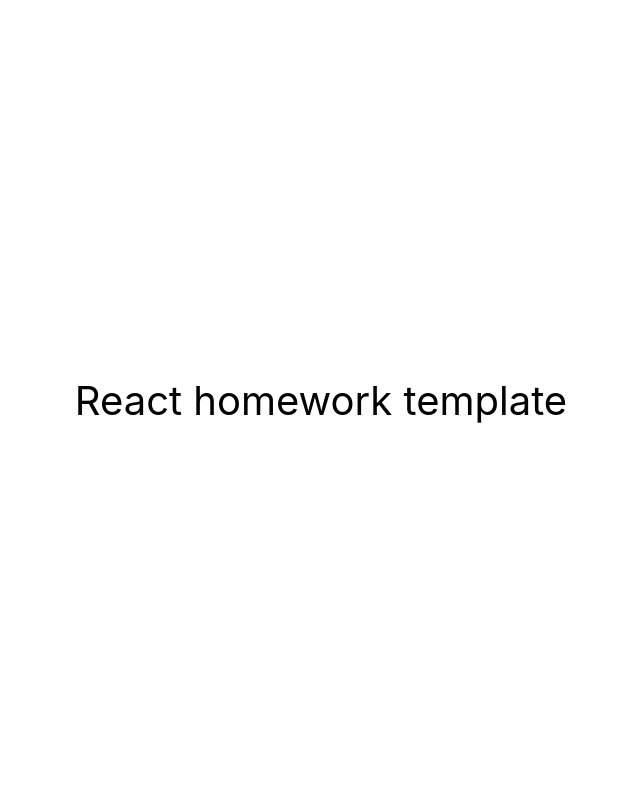
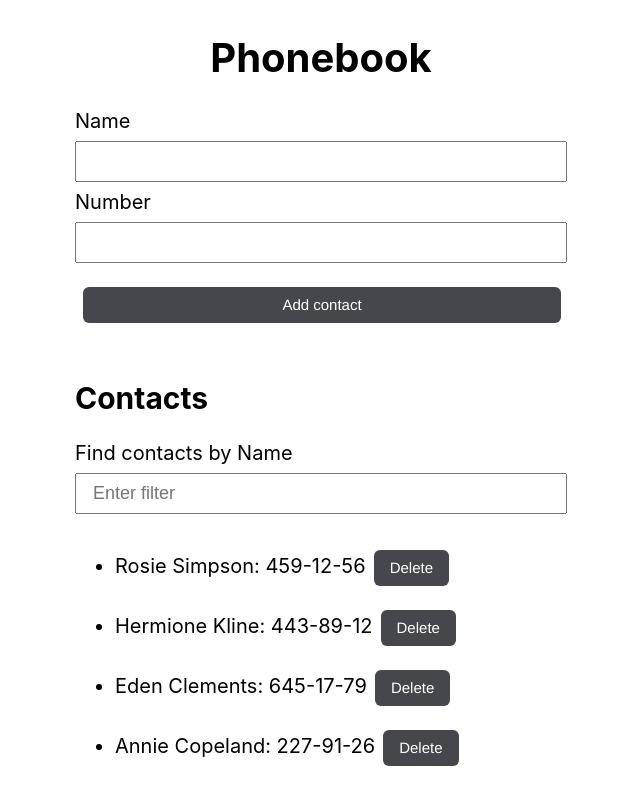
Before and after one commit to Pticeron/goit-react-hw-07-phonebook, a React (Create React App) app: page / in a window 1280 px wide. Shown: the whole page, without its empty margins (319-959 px from the left). Built offline with nearby package versions, Linux system fonts and the light colour scheme.

Commit message:
додає стартові файли

```diff
--- a/src/components/App.jsx
+++ b/src/components/App.jsx
@@ -1,16 +1,34 @@
+import { ContactForm } from './ContactForm/ContactForm';
+import { ContactList } from './ContactList/ContactList';
+import { Filter } from './Filter/Filter';
+import { getContacts } from 'redux/contactsSlice';
+import { useSelector } from 'react-redux';
+
 export const App = () => {
+  const contacts = useSelector(getContacts);
   return (
     <div
       style={{
         height: '100vh',
         display: 'flex',
+        flexDirection: 'column',
         justifyContent: 'center',
         alignItems: 'center',
-        fontSize: 40,
-        color: '#010101'
+        fontSize: 20,
+        color: '#010101',
       }}
     >
-      React homework template
+      <h1>Phonebook</h1>
+      <ContactForm />
+      {contacts.length ? (
+        <div>
+          <h2> Contacts</h2>
+          <Filter />
+          <ContactList />
+        </div>
+      ) : (
+        <h2>No any contacts</h2>
+      )}
     </div>
   );
 };
--- /dev/null
+++ b/src/components/ContactForm/ContactForm.jsx
@@ -0,0 +1,66 @@
+import css from './ContactForm.module.css';
+import { useDispatch, useSelector } from 'react-redux';
+import { addContact, getContacts } from 'redux/contactsSlice';
+import { Formik, Form, Field, ErrorMessage } from 'formik';
+
+export const ContactForm = () => {
+  const dispatch = useDispatch();
+  const contacts = useSelector(getContacts);
+
+  const formData = data => {
+    const equalName = contacts.find(
+      el => el.name.toLowerCase() === data.name.toLowerCase()
+    );
+    const equalNumber = contacts.find(
+      el => el.number.toLowerCase() === data.number.toLowerCase()
+    );
+
+    if (equalName)
+      return alert(`This name ${equalName.name} is already in contacts.`);
+    if (equalNumber)
+      return alert(
+        `This number ${equalNumber.number} is already in contacts and belongs to ${equalNumber.name}.`
+      );
+
+    dispatch(addContact(data));
+  };
+
+  const handleSubmit = (values, action) => {
+    formData(values);
+    action.resetForm();
+  };
+
+  return (
+    <Formik initialValues={{ name:'', number:'' }} onSubmit={handleSubmit}>
+      <Form className={css.form}>
+        <label className={css.formLabel}>
+          Name
+          <Field
+            type="text"
+            name="name"
+            pattern="^[a-zA-Zа-яА-Я]+(([' -][a-zA-Zа-яА-Я ])?[a-zA-Zа-яА-Я]*)*$"
+            title="Name may contain only letters, apostrophe, dash and spaces. For example Adrian, Jacob Mercer, Charles de Batz de Castelmore d'Artagnan"
+            required
+            className={css.formName}
+          />
+          <ErrorMessage name="name" component="div" />
+        </label>
+        <label className={css.formLabel}>
+          Number
+          <Field
+            type="tel"
+            name="number"
+            pattern="\+?\d{1,4}?[-.\s]?\(?\d{1,3}?\)?[-.\s]?\d{1,4}[-.\s]?\d{1,4}[-.\s]?\d{1,9}"
+            title="Phone number must be digits and can contain spaces, dashes, parentheses and can start with +"
+            required
+            className={css.formName}
+          />
+        </label>
+        <ErrorMessage name="number" component="div" />
+        <button type="submit" className={css.formBtn}>
+          Add contact
+        </button>
+      </Form>
+    </Formik>
+  );
+};
--- /dev/null
+++ b/src/components/ContactForm/ContactForm.module.css
@@ -0,0 +1,40 @@
+.form {
+    display: flex;
+    flex-direction: column;
+}
+
+.formName,
+.formNumber {
+    display: flex;
+    flex-direction: column;
+    margin: 0.5rem auto;
+    align-items: center;
+    font-size: large;
+    text-align: left;
+    padding: 0.5rem 15rem 0.5rem 1rem;
+}
+
+.formBtn {
+    margin-top: 1rem;
+    margin-bottom: 2rem;
+    background-color: rgba(23, 26, 32, 0.8);
+    border: none;
+    border-radius: 6px;
+    color: #fff;
+    flex-grow: 1;
+    font-family: SFProText-Regular, Helvetica, Arial, sans-serif;
+    font-size: 15px;
+    height: 36px;
+    line-height: 20px;
+    margin-left: 8px;
+    margin-right: 6px;
+    min-width: 185px;
+    padding: 0 16px 0 16px;
+    color: white;
+    cursor: pointer;
+}
+
+.formBtn:hover {
+    background-color: rgba(23, 26, 32, 1);
+    cursor: pointer;
+}
--- /dev/null
+++ b/src/components/ContactList/ContactList.jsx
@@ -0,0 +1,38 @@
+import { useDispatch, useSelector } from 'react-redux';
+import { deleteContact, getContacts } from 'redux/contactsSlice';
+import { getFilter } from 'redux/filterSlice';
+import css from './ContactList.module.css';
+
+export const ContactList = () => {
+  const dispatch = useDispatch();
+  const contacts = useSelector(getContacts);
+  const filterValue = useSelector(getFilter).toLowerCase();
+
+  const getVisibleContacts = () => {
+    return contacts.filter(contact =>
+      contact.name.toLowerCase().includes(filterValue)
+    );
+  };
+
+  const onDeleteContact = e => {
+    dispatch(deleteContact(e));
+  };
+
+  return (
+    <div className={css.wraperContactList}>
+      <ul className={css.conactList}>
+        {getVisibleContacts().map(({ id, name, number }) => (
+          <li key={id} className={css.contactListItem}>
+          {name}: {number}
+            <button
+              type="button"
+              className={css.contactListItemBtn}
+              onClick={() => onDeleteContact(id)}>
+              Delete
+            </button>
+          </li>
+        ))}
+      </ul>
+    </div>
+  );
+};
--- /dev/null
+++ b/src/components/ContactList/ContactList.module.css
@@ -0,0 +1,30 @@
+.contactListItemBtn {
+  margin-top: 1rem;
+  margin-bottom: 0.5rem;
+  align-items: right;
+  background-color: rgba(23, 26, 32, 0.8);
+  border: none;
+  border-radius: 6px;
+  color: #fff;
+  flex-grow: 1;
+  font-family: SFProText-Regular, Helvetica, Arial, sans-serif;
+  font-size: 15px;
+  height: 36px;
+  line-height: 20px;
+  margin-left: 8px;
+  margin-right: 6px;
+  min-width: 50px;
+  padding: 0 16px 0 16px;
+  color: white;
+  cursor: pointer;
+}
+
+.contactListItemBtn:hover {
+  background-color: rgba(23, 26, 32, 1);
+  cursor: pointer;
+}
+
+.text {
+  display: inline-block;
+  min-width: 230px;
+}
--- /dev/null
+++ b/src/components/Filter/Filter.jsx
@@ -0,0 +1,28 @@
+import { useDispatch } from 'react-redux';
+import { setFilter } from 'redux/filterSlice';
+import debounce from 'lodash.debounce';
+import css from './Filter.module.css';
+
+export const Filter = () => {
+  const dispatch = useDispatch();
+
+  const onChange = e => {
+    const value = e.target.value.toLowerCase();
+    dispatch(setFilter(value));
+  };
+
+  const delayedOnChange = debounce(onChange, 300);
+
+  return (
+    <div>
+      <label className={css.filterLabel}>Find contacts by Name </label>
+      <input
+        className={css.filterName}
+        type="text"
+        name="filter"
+        placeholder="Enter filter"
+        onChange={delayedOnChange}
+      />
+    </div>
+  );
+};
--- /dev/null
+++ b/src/components/Filter/Filter.module.css
@@ -0,0 +1,9 @@
+.filterName {
+  display: flex;
+  flex-direction: column;
+  margin: 0.5rem auto 1rem;
+  align-items: center;
+  font-size: large;
+  text-align: left;
+  padding: 0.5rem 15rem 0.5rem 1rem;
+}
--- a/src/index.js
+++ b/src/index.js
@@ -1,10 +1,17 @@
 import React from 'react';
+import { Provider } from 'react-redux';
 import ReactDOM from 'react-dom/client';
 import { App } from 'components/App';
+import { persistor, store } from 'redux/store';
+import { PersistGate } from 'redux-persist/integration/react';
 import './index.css';
 
 ReactDOM.createRoot(document.getElementById('root')).render(
   <React.StrictMode>
-    <App />
+    <Provider store={store}>
+      <PersistGate loading={null} persistor={persistor}>
+        <App />
+      </PersistGate>
+    </Provider>
   </React.StrictMode>
 );
--- /dev/null
+++ b/src/redux/contactsSlice.js
@@ -0,0 +1,54 @@
+import { createSlice } from '@reduxjs/toolkit';
+import { nanoid } from 'nanoid';
+import { persistReducer } from 'redux-persist';
+import storage from 'redux-persist/lib/storage';
+
+const initialState = {
+  contacts: [
+  { id: 'id-1', name: 'Rosie Simpson', number: '459-12-56' },
+  { id: 'id-2', name: 'Hermione Kline', number: '443-89-12' },
+  { id: 'id-3', name: 'Eden Clements', number: '645-17-79' },
+  { id: 'id-4', name: 'Annie Copeland', number: '227-91-26' },
+],
+};
+
+const contactsSlice = createSlice({
+  name: 'contacts',
+  initialState: initialState,
+  reducers: {
+    addContact: {
+      reducer(state, action) {
+        state.contacts.push(action.payload);
+      },
+      prepare(data) {
+        return {
+          payload: {
+            id: nanoid(),
+            name: data.name,
+            number: data.number,
+          },
+        };
+      },
+    },
+
+    deleteContact (state, action){
+      const index = state.contacts.findIndex(
+        contact => contact.id === action.payload
+      );
+      state.contacts.splice(index, 1);
+    },
+  },
+});
+
+const persistConfig = {
+  key: 'contacts',
+  storage,
+};
+
+export const contactsReducer = persistReducer(
+  persistConfig,
+  contactsSlice.reducer
+);
+
+export const { addContact, deleteContact } = contactsSlice.actions;
+export const getContacts = state => state.contacts.contacts;
--- /dev/null
+++ b/src/redux/filterSlice.js
@@ -0,0 +1,22 @@
+import { createSlice } from '@reduxjs/toolkit';
+
+const initialStateFilter = {
+  filter: '',
+};
+
+const filterSlice = createSlice({
+  name: 'filter',
+  initialState: initialStateFilter,
+
+  reducers: {
+    setFilter: {
+      reducer(state, action) {
+        state.filter = action.payload.toLowerCase();
+      },
+    },
+  },
+});
+
+export const { setFilter } = filterSlice.actions;
+export const filterReducer = filterSlice.reducer;
+export const getFilter = state => state.filter.filter;
--- /dev/null
+++ b/src/redux/selectors.js
@@ -0,0 +1,3 @@
+export const getFilter = state => state.filter.filter;
+
+export const getContacts = state => state.contacts;
--- /dev/null
+++ b/src/redux/store.js
@@ -0,0 +1,27 @@
+import { configureStore } from '@reduxjs/toolkit';
+import { contactsReducer } from './contactsSlice';
+import { filterReducer } from './filterSlice';
+import {
+  persistStore,
+  FLUSH,
+  REHYDRATE,
+  PAUSE,
+  PERSIST,
+  PURGE,
+  REGISTER,
+} from 'redux-persist';
+
+export const store = configureStore({
+  reducer: {
+    contacts: contactsReducer,
+    filter: filterReducer,
+  },
+    middleware: getDefaultMiddleware =>
+    getDefaultMiddleware({
+      serializableCheck: {
+        ignoredActions: [FLUSH, REHYDRATE, PAUSE, PERSIST, PURGE, REGISTER],
+      },
+    }),
+});
+
+export const persistor = persistStore(store);
```
